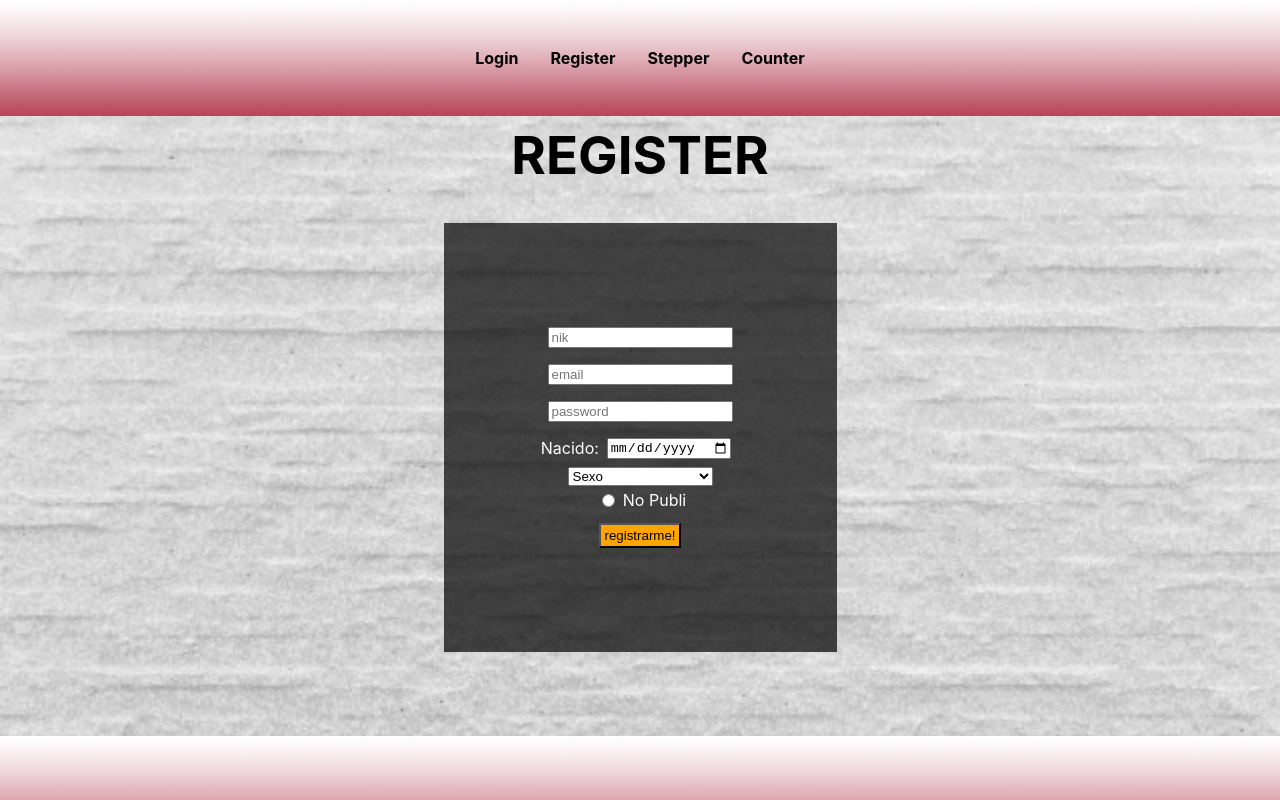
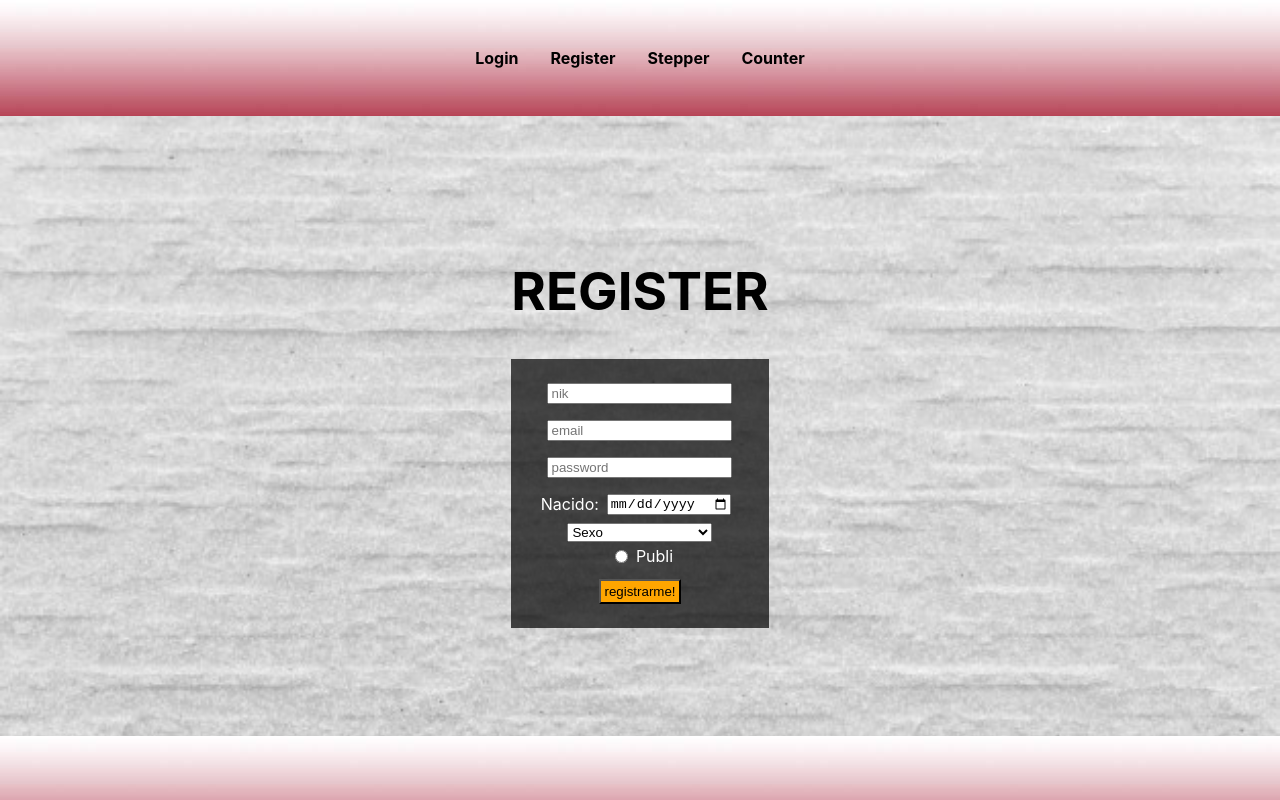
Before and after one commit to micrelio/contador-y-stepper, a React (Create React App) app: page /register in a window 1280 px wide. Built offline with nearby package versions, Linux system fonts and the light colour scheme.

Commit message:
Pre instalacion mongo

```diff
--- a/package.json
+++ b/package.json
@@ -7,7 +7,9 @@
     "node-sass": "^4.11.0",
     "react": "^16.8.6",
     "react-dom": "^16.8.6",
-    "react-scripts": "2.1.8"
+    "react-scripts": "2.1.8",
+    "mongo": "^0.1.0",
+    "mongoose": "^5.4.22",
   },
   "scripts": {
     "start": "react-scripts start",
--- a/src/views/Login/Login.scss
+++ b/src/views/Login/Login.scss
@@ -2,19 +2,20 @@
     display: flex;
     flex-direction: column;
     align-items: center;
-    margin-top: -7rem;
-    padding: 11.5%;
     z-index: 5;
     // background: url('../images/back.jpeg ');
-    background-size: cover;
+    // background-size: cover;
 }
 .unico h1{
 font-size: calc(2.5rem + 1vw);
 color: black;
 }
-.formulario {
+form {
+    display: flex;
+    flex-direction: column;
+    align-items: center;
     background: rgba(0, 0, 0, .7);
-    padding: 3rem
+    padding: 2rem
 }
 
 .iniciar {
--- a/src/views/Register/Register.jsx
+++ b/src/views/Register/Register.jsx
@@ -5,9 +5,9 @@ class Register extends React.Component {
     render() {
         return (
             <div className="registro">
- <h1>REGISTER</h1>
                 {/* <br /> */}
                 <div className="formulario">
+                <h1>REGISTER</h1>
 
                     <form action="/registro" method="post" >
                         <input type="nik" name="nik" placeholder="nik" />
@@ -28,7 +28,7 @@ class Register extends React.Component {
 
                         </select>
                         <div>
-                            <input type="radio" name="mayor" value="+18" />No Publi
+                            <input type="radio" name="mayor" value="+18" />Publi
                         {/* <br/> */}
                         </div>
                         <input className="iniciar" type="submit" value="registrarme!" />
--- a/src/views/Register/Register.scss
+++ b/src/views/Register/Register.scss
@@ -2,8 +2,6 @@
     display: flex;
     flex-direction: column;
     align-items: center;
-    margin-top: -7rem;
-    padding: 11.5%;
     z-index: 5;
 
     background: {
@@ -14,6 +12,7 @@
     h1 {
         font-size: calc(2.5rem + 1vw);
         color: black;
+        // background-color: red;
     }
 
     form {
@@ -21,8 +20,8 @@
         display: flex;
         flex-direction: column;
         align-items: center;
-        // background: rgba(0, 0, 0, .7);
-        padding: 3rem;
+        background: rgba(0, 0, 0, .7);
+        padding: 1rem;
         font-size: 1rem;
 
         div {
```
